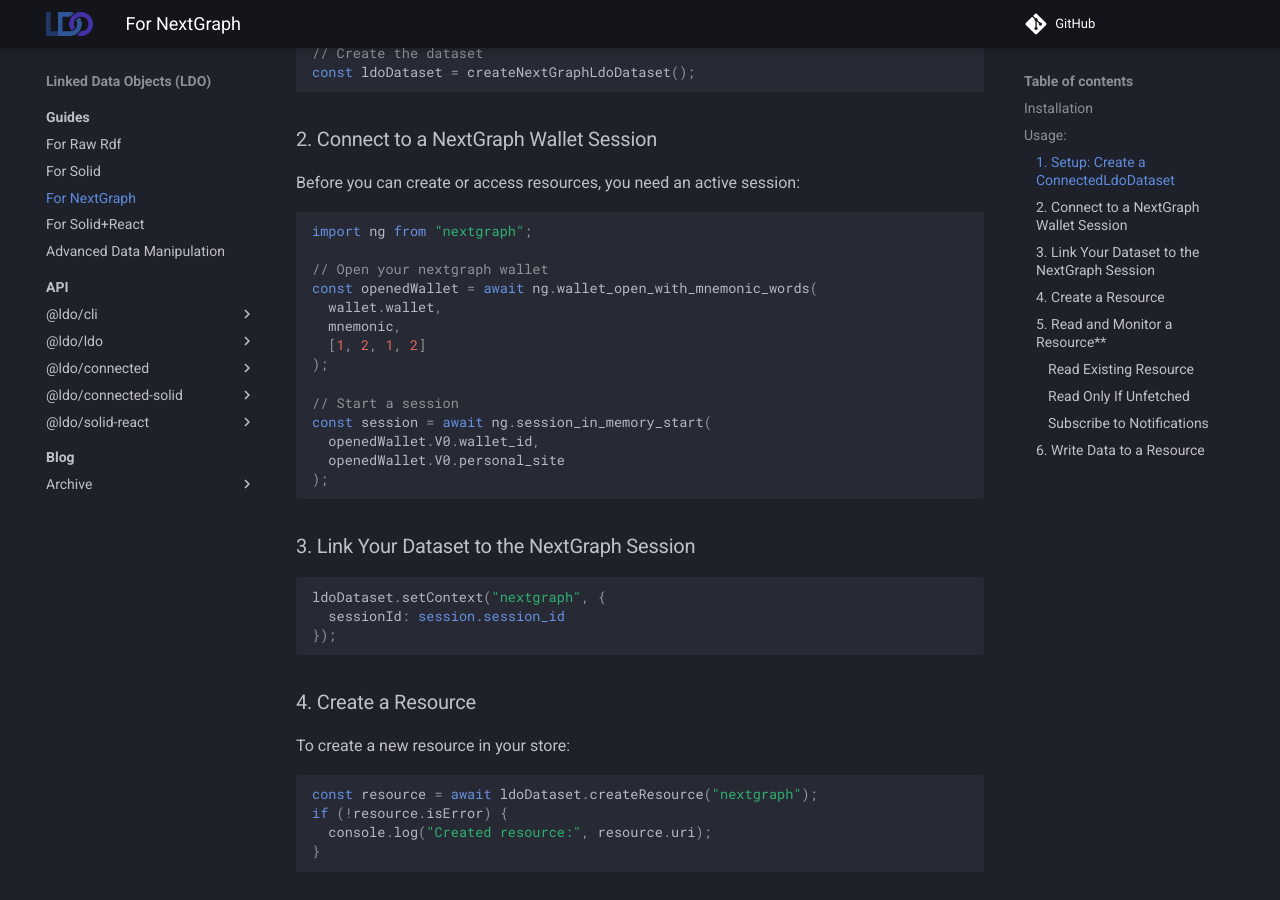
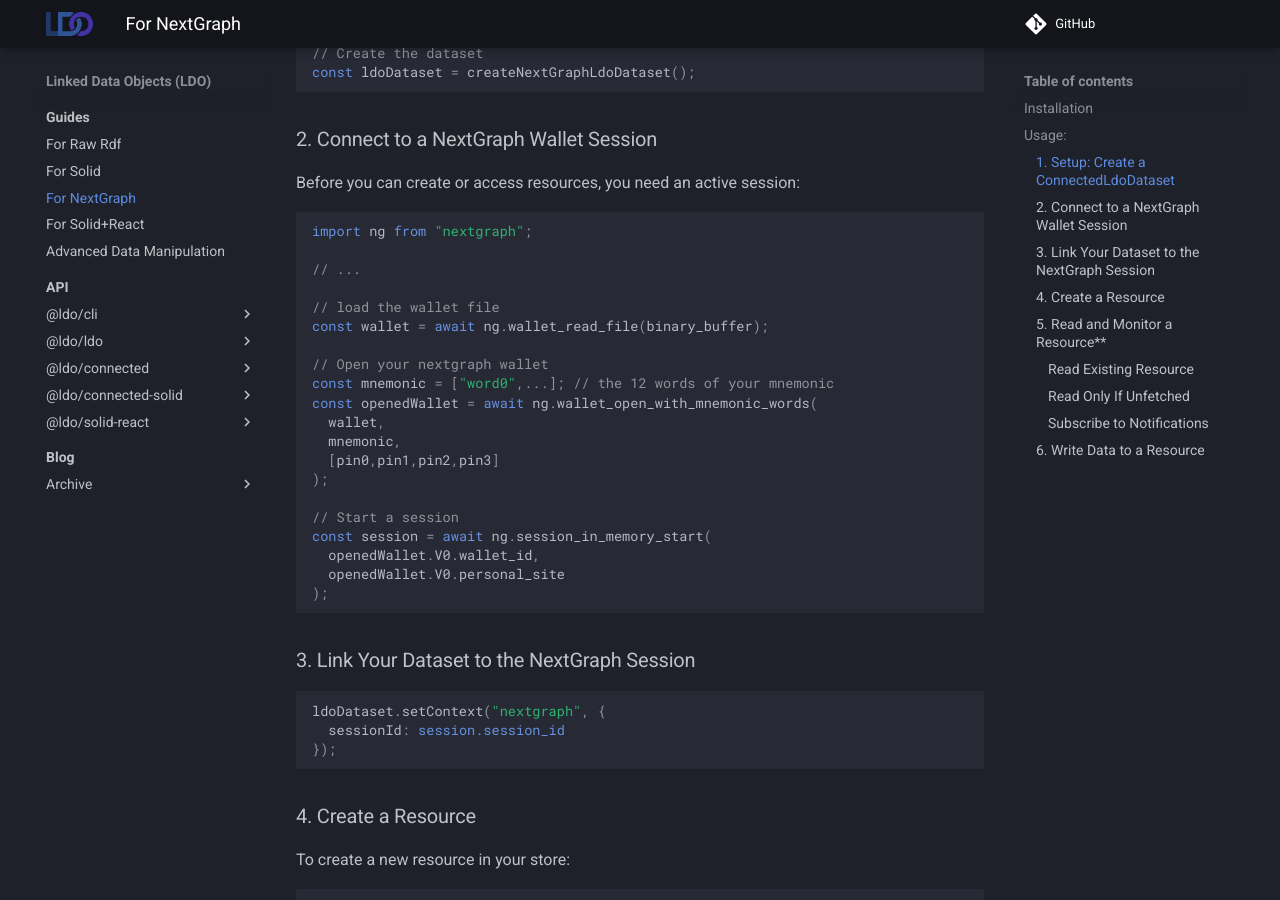
Before and after one commit to o-development/ldo.js.org, an MkDocs documentation site: the page built from docs/guides/nextgraph/index.md, in a window 1280 px wide and 900 px high, scrolled down 571 px. Built offline with MkDocs 1.6.1 and Material for MkDocs 9.7.7, drawn with Linux system fonts in a browser that asks for light colours; comment, search, counter and statistics services are not loaded; the version menu is left out.

Commit message:
Updated wallet info in nextgraph docs

````diff
--- a/docs/guides/nextgraph/index.md
+++ b/docs/guides/nextgraph/index.md
@@ -28,11 +28,17 @@
 ```ts
 import ng from "nextgraph";
 
+// ...
+
+// load the wallet file
+const wallet = await ng.wallet_read_file(binary_buffer);
+
 // Open your nextgraph wallet
+const mnemonic = ["word0",...]; // the 12 words of your mnemonic
 const openedWallet = await ng.wallet_open_with_mnemonic_words(
-  wallet.wallet,
+  wallet,
   mnemonic,
-  [1, 2, 1, 2]
+  [pin0,pin1,pin2,pin3]
 );
 
 // Start a session
````
Also changed, not shown: Readme.md (+1 -0 lines).
